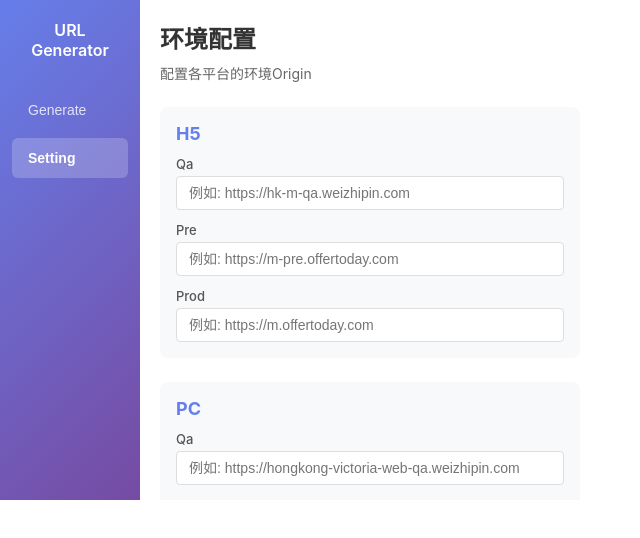
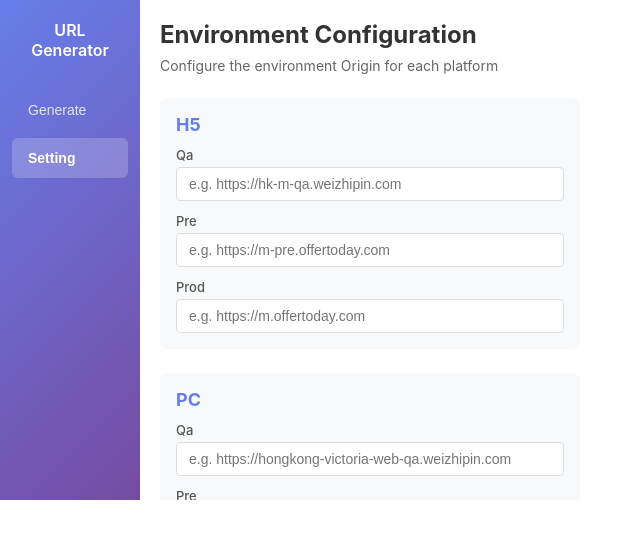
Before and after one commit to coderwang/url-generator, a React app: page / in a window 1280 px wide. Both pictures are taken after a click on the button "Setting". Shown: the top 538 px of the page, without its empty margins (0-640 px from the left). Built offline with nearby package versions, Linux system fonts and the light colour scheme.

Commit message:
feat: i18n

```diff
--- a/package.json
+++ b/package.json
@@ -1,7 +1,7 @@
 {
   "name": "url-generator",
   "version": "1.0.0",
-  "description": "一个使用React + TypeScript的Chrome插件",
+  "description": "URL Generator Chrome Extension",
   "scripts": {
     "build": "webpack --mode production",
     "dev": "webpack --mode development --watch",
--- a/src/App.tsx
+++ b/src/App.tsx
@@ -1,13 +1,13 @@
-import React, { useState } from 'react';
-import { Toaster } from 'sonner';
-import './App.css';
-import Generate from './components/Generate';
-import Setting from './components/Setting';
+import React, { useState } from "react";
+import { Toaster } from "sonner";
+import "./App.css";
+import Generate from "./components/Generate";
+import Setting from "./components/Setting";
 
-type Page = 'generate' | 'setting';
+type Page = "generate" | "setting";
 
 const App: React.FC = () => {
-  const [currentPage, setCurrentPage] = useState<Page>('generate');
+  const [currentPage, setCurrentPage] = useState<Page>("generate");
 
   return (
     <>
@@ -17,10 +17,10 @@ const App: React.FC = () => {
         richColors
         toastOptions={{
           style: {
-            width: 'fit-content',
-            marginLeft: 'auto',
-            minWidth: '200px',
-            maxWidth: '400px',
+            width: "fit-content",
+            marginLeft: "auto",
+            minWidth: "200px",
+            paddingRight: "30px",
           },
         }}
       />
@@ -29,21 +29,25 @@ const App: React.FC = () => {
           <h1 className="app-title">URL Generator</h1>
           <nav className="nav-menu">
             <button
-              className={`nav-item ${currentPage === 'generate' ? 'active' : ''}`}
-              onClick={() => setCurrentPage('generate')}
+              className={`nav-item ${
+                currentPage === "generate" ? "active" : ""
+              }`}
+              onClick={() => setCurrentPage("generate")}
             >
               Generate
             </button>
             <button
-              className={`nav-item ${currentPage === 'setting' ? 'active' : ''}`}
-              onClick={() => setCurrentPage('setting')}
+              className={`nav-item ${
+                currentPage === "setting" ? "active" : ""
+              }`}
+              onClick={() => setCurrentPage("setting")}
             >
               Setting
             </button>
           </nav>
         </div>
         <div className="main-content">
-          {currentPage === 'generate' ? <Generate /> : <Setting />}
+          {currentPage === "generate" ? <Generate /> : <Setting />}
         </div>
       </div>
     </>
--- a/src/components/Generate.tsx
+++ b/src/components/Generate.tsx
@@ -76,15 +76,15 @@ const Generate: React.FC = () => {
     });
 
     setGeneratedUrls(result);
-    toast.success("URL生成成功！");
+    toast.success("URL generated successfully!");
   };
 
   const platforms: Platform[] = ["H5", "PC", "App"];
   const environments: Environment[] = ["Qa", "Pre", "Prod"];
   const placeholder = {
-    H5: "例如: /scan",
-    PC: "例如: /recommend",
-    App: "例如: /openwith?type=openGeekF1",
+    H5: "e.g. /scan",
+    PC: "e.g. /recommend",
+    App: "e.g. /openwith?type=openGeekF1",
   };
 
   const copyUrls = () => {
@@ -98,7 +98,7 @@ const Generate: React.FC = () => {
         urls += "\n";
       });
       navigator.clipboard.writeText(urls);
-      toast.success("URL已复制到剪贴板！");
+      toast.success("Copied all URLs to clipboard!");
     }
   };
 
@@ -109,14 +109,16 @@ const Generate: React.FC = () => {
         urls += `${env}: ${url}\n`;
       });
       navigator.clipboard.writeText(urls);
-      toast.success("URL已复制到剪贴板！");
+      toast.success(`Copied ${platform} URLs to clipboard!`);
     }
   };
 
   return (
     <div className="generate-container">
-      <h2>生成URL</h2>
-      <p className="generate-desc">输入各平台的pathname，生成完整URL</p>
+      <h2>Generate URLs</h2>
+      <p className="generate-desc">
+        Enter the pathname for each platform, and generate the complete URL
+      </p>
 
       <div className="path-inputs">
         {platforms.map((platform) => (
@@ -133,13 +135,13 @@ const Generate: React.FC = () => {
       </div>
 
       <button className="main-action-btn" onClick={generateUrls}>
-        OK - 生成URL
+        Generate URLs
       </button>
 
       {generatedUrls && (
         <>
           <div className="result-container">
-            <h3>生成的URL</h3>
+            <h3>Generated URLs</h3>
             {platforms.map((platform) => (
               <div key={platform} className="result-section">
                 <div className="platform-container">
@@ -163,13 +165,13 @@ const Generate: React.FC = () => {
                           navigator.clipboard.writeText(
                             generatedUrls[platform][env]
                           );
-                          toast.success("URL已复制到剪贴板！");
+                          toast.success("Copied URL successfully!");
                         }
                       }}
                     >
                       <span className="env-label">{env}:</span>
                       <div className="url-value">
-                        {generatedUrls[platform][env] || "未配置"}
+                        {generatedUrls[platform][env] || "Not configured"}
                       </div>
                     </div>
                   ))}
--- a/src/components/Setting.tsx
+++ b/src/components/Setting.tsx
@@ -1,18 +1,18 @@
-import React, { useState, useEffect } from 'react';
-import { toast } from 'sonner';
-import { AllOriginConfig, Platform, Environment } from '../types';
-import './Setting.css';
+import React, { useEffect, useState } from "react";
+import { toast } from "sonner";
+import { AllOriginConfig, Environment, Platform } from "../types";
+import "./Setting.css";
 
 const Setting: React.FC = () => {
   const [config, setConfig] = useState<AllOriginConfig>({
-    H5: { Qa: '', Pre: '', Prod: '' },
-    PC: { Qa: '', Pre: '', Prod: '' },
-    App: { Qa: '', Pre: '', Prod: '' },
+    H5: { Qa: "", Pre: "", Prod: "" },
+    PC: { Qa: "", Pre: "", Prod: "" },
+    App: { Qa: "", Pre: "", Prod: "" },
   });
 
   // 从Chrome Storage加载配置
   useEffect(() => {
-    chrome.storage.local.get(['originConfig'], (result) => {
+    chrome.storage.local.get(["originConfig"], (result) => {
       if (result.originConfig) {
         setConfig(result.originConfig);
       }
@@ -22,12 +22,16 @@ const Setting: React.FC = () => {
   // 保存配置到Chrome Storage
   const saveConfig = () => {
     chrome.storage.local.set({ originConfig: config }, () => {
-      toast.success('配置已保存！');
+      toast.success("Config saved successfully!");
     });
   };
 
   // 更新单个配置项
-  const updateOrigin = (platform: Platform, env: Environment, value: string) => {
+  const updateOrigin = (
+    platform: Platform,
+    env: Environment,
+    value: string
+  ) => {
     setConfig((prev) => ({
       ...prev,
       [platform]: {
@@ -37,30 +41,32 @@ const Setting: React.FC = () => {
     }));
   };
 
-  const platforms: Platform[] = ['H5', 'PC', 'App'];
-  const environments: Environment[] = ['Qa', 'Pre', 'Prod'];
+  const platforms: Platform[] = ["H5", "PC", "App"];
+  const environments: Environment[] = ["Qa", "Pre", "Prod"];
   const placeholder = {
     H5: {
-      Qa: '例如: https://hk-m-qa.weizhipin.com',
-      Pre: '例如: https://m-pre.offertoday.com',
-      Prod: '例如: https://m.offertoday.com',
+      Qa: "e.g. https://hk-m-qa.weizhipin.com",
+      Pre: "e.g. https://m-pre.offertoday.com",
+      Prod: "e.g. https://m.offertoday.com",
     },
     PC: {
-      Qa: '例如: https://hongkong-victoria-web-qa.weizhipin.com',
-      Pre: '例如: https://www-pre.offertoday.com',
-      Prod: '例如: https://www.offertoday.com',
+      Qa: "e.g. https://hongkong-victoria-web-qa.weizhipin.com",
+      Pre: "e.g. https://www-pre.offertoday.com",
+      Prod: "e.g. https://www.offertoday.com",
     },
     App: {
-      Qa: '例如: otd://offertoday.app',
-      Pre: '例如: otd://offertoday.app',
-      Prod: '例如: otd://offertoday.app',
+      Qa: "e.g. otd://offertoday.app",
+      Pre: "e.g. otd://offertoday.app",
+      Prod: "e.g. otd://offertoday.app",
     },
-  }
+  };
 
   return (
     <div className="setting-container">
-      <h2>环境配置</h2>
-      <p className="setting-desc">配置各平台的环境Origin</p>
+      <h2>Environment Configuration</h2>
+      <p className="setting-desc">
+        Configure the environment Origin for each platform
+      </p>
 
       {platforms.map((platform) => (
         <div key={platform} className="platform-section">
@@ -82,7 +88,7 @@ const Setting: React.FC = () => {
       ))}
 
       <button className="save-btn" onClick={saveConfig}>
-        保存配置
+        Save Configuration
       </button>
     </div>
   );
```
Also changed, not shown: manifest.json.
